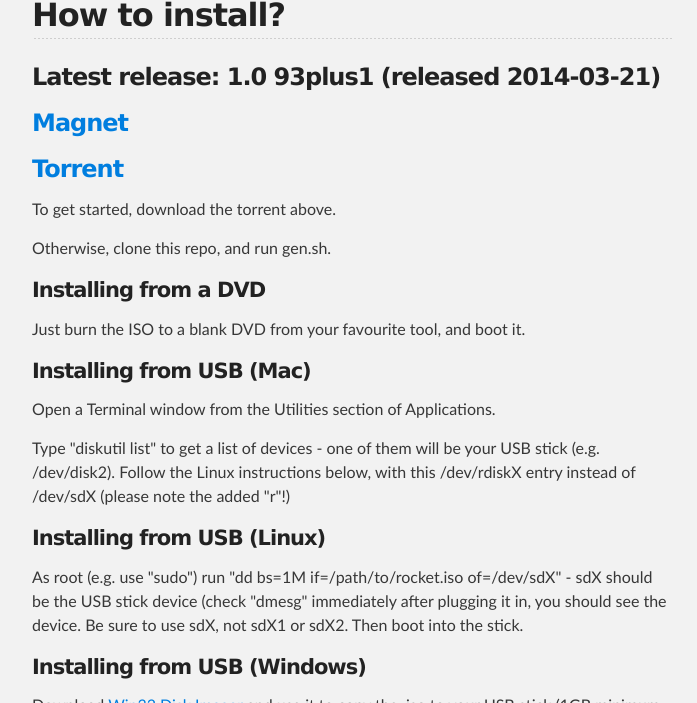
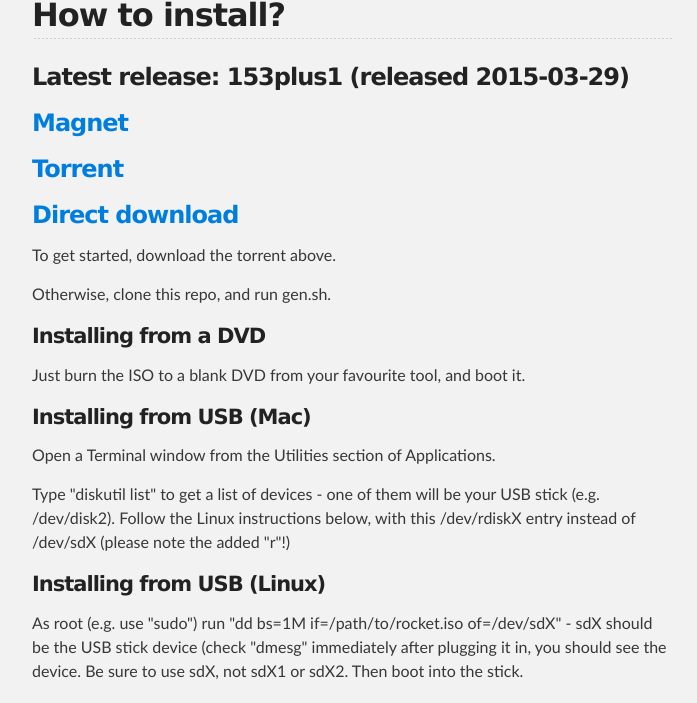
Before and after one commit to steamos-community/stephensons-rocket, a Jekyll site: the page built from index.html, in a window 1280 px wide and 900 px high, scrolled down 1535 px, cut to the strip 197-900 px from the top of the window. Shown: the whole strip, without its empty margins (288-985 px from the left). Built offline with Jekyll 4.4.1, drawn with Linux system fonts in a browser that asks for light colours.

Commit message:
Refresh download links for new release

```diff
--- a/index.html
+++ b/index.html
@@ -31,11 +31,13 @@ layout: default
 
 <h2>How to install?</h2>
 
-  <h3>Latest release: 1.0 93plus1 (released 2014-03-21)</h3>
+  <h3>Latest release: 153plus1 (released 2015-03-29)</h3>
 
-  <h3><a href="magnet:?xt=urn:btih:9595148135cf98ce94e2e5610c4565c559beea36&dn=StephensonsRocket93plus1.iso&tr=udp%3A%2F%2Ftracker.publicbt.com%3A80&tr=udp%3A%2F%2Ftracker.openbittorrent.com%3A80&tr=udp%3A%2F%2Ftracker.ccc.de%3A80&tr=udp%3A%2F%2Ftracker.istole.it%3A80">Magnet</a></h3>
+  <h3><a href="magnet:?xt=urn:btih:aa05438865db10c0aedf8fed4c13d282b1cfd5c1&dn=StephensonsRocket153plus1.iso&tr=udp%3A%2F%2Ftracker.publicbt.com%3A80&tr=udp%3A%2F%2Ftracker.openbittorrent.com%3A80&tr=udp%3A%2F%2Ftracker.ccc.de%3A80&tr=udp%3A%2F%2Ftracker.istole.it%3A80">Magnet</a></h3>
 
-  <h3><a href="http://download.stephensonsrocket.horse/release/StephensonsRocket93plus1.iso.torrent">Torrent</a></h3>
+  <h3><a href="http://download.stephensonsrocket.horse/release/StephensonsRocket153plus1.iso.torrent">Torrent</a></h3>
+
+  <h3><a href="http://download.stephensonsrocket.horse/release/StephensonsRocket153plus1.iso">Direct download</a></h3>
 
   <p>To get started, download the torrent above.</p>
 
```
